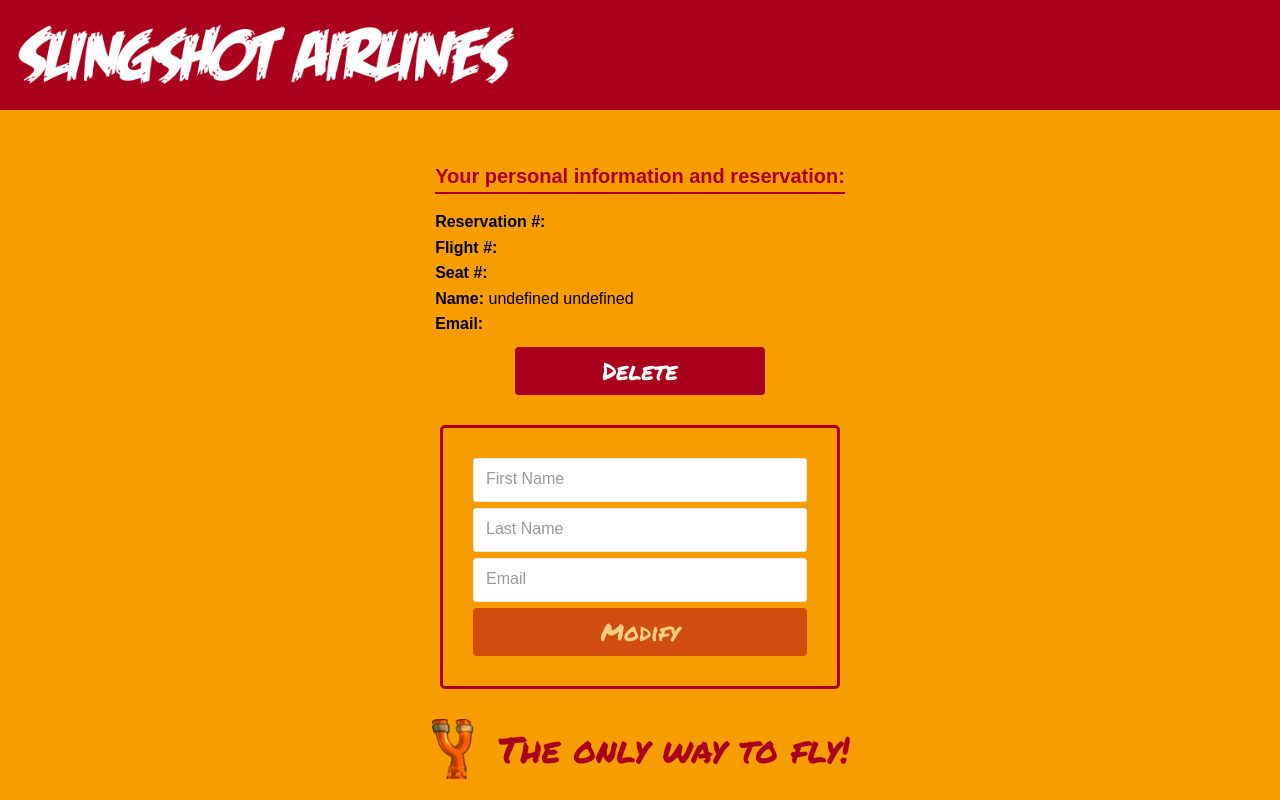
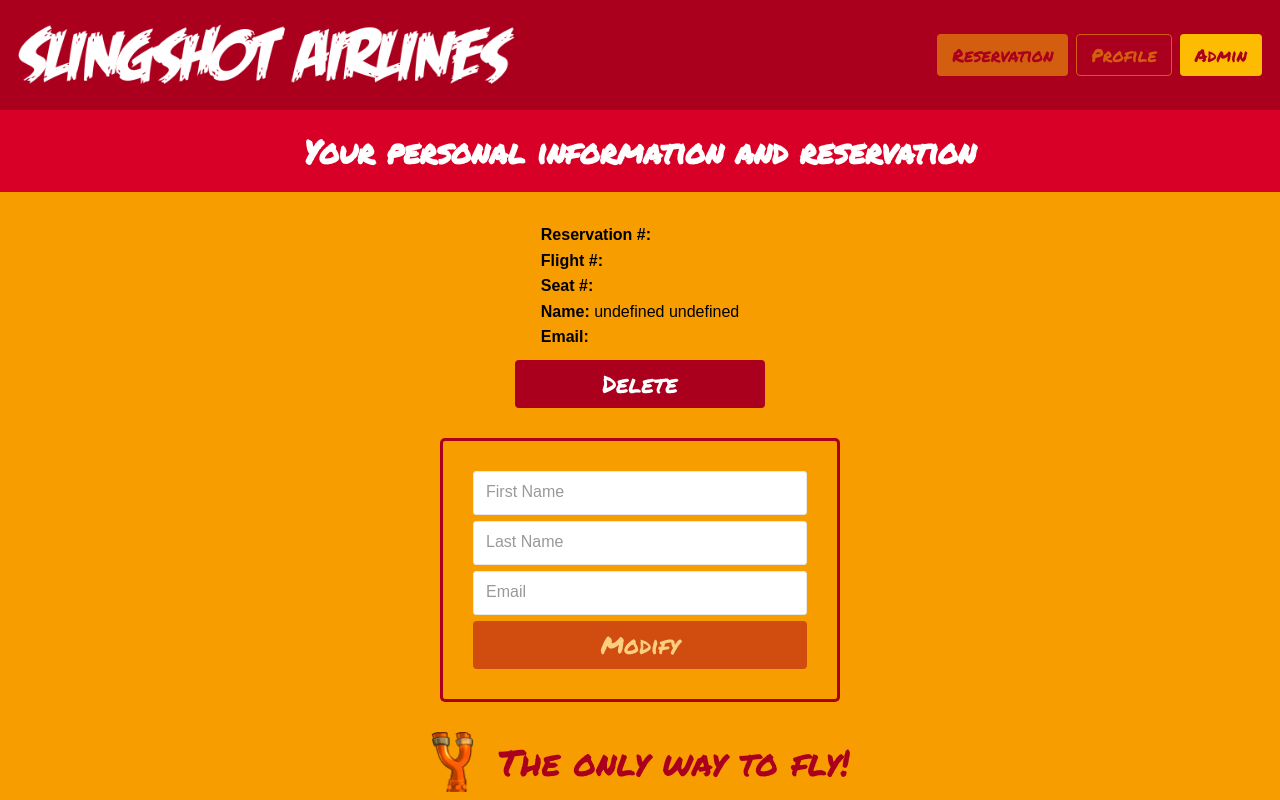
Before and after one commit to cb-nw-4/project-m4-slingair, a React (Create React App) app in the folder frontend/: page /profile in a window 1280 px wide. Built offline with nearby package versions, Linux system fonts and the light colour scheme; a web font is replaced by a local one.

Commit message:
multiple style changes

```diff
--- a/frontend/src/components/Admin.js
+++ b/frontend/src/components/Admin.js
@@ -5,6 +5,9 @@ import styled from 'styled-components';
 
 const Admin = ()=>{
     const [reservations, setReservations] = useState([]);
+    const [singleReservation, setSingleReservation] = useState({});
+    const [errorMessage, setErrorMessage] = useState("");
+
 
     useEffect(() => {
         fetch('/reservations')
@@ -21,17 +24,39 @@ const Admin = ()=>{
 
       }, []);
 
+      const handleReservation = (ev)=>{
+        fetch(`/reservation/${ev.target.value}`)
+        .then((res) => res.json())
+        .then((json) => {
+          const { status, data, message } = json;
+          if (status === 200) {
+             setErrorMessage("");
+             setSingleReservation(data);
+          }
+          else {
+              setErrorMessage(message);
+              setSingleReservation({});
+          }
+        });
+
+      }
+
     return (
         <Wrapper>
             <h1>All reservations</h1>
-            {reservations.map((reservation)=>{
-                return(
-                    <ReservationContainer key={reservation.id}>
-                        <ReservationInfo  reservation={reservation} />
-                    </ReservationContainer>
-                );
-            })}
-
+            <Select  defaultValue= "" id='reservation' onChange={(ev)=>handleReservation(ev)}>
+            <option value=""  disabled hidden>Select a reservation id </option>
+            {reservations.map((reservation)=>( <option key={reservation.id} value={reservation.id}>{reservation.id} </option>))}
+            </Select>
+            {Object.keys(singleReservation).length !== 0 &&
+                <ReservationContainer>
+                <ReservationInfo  reservation={singleReservation} />
+            </ReservationContainer>
+            }
+           { errorMessage !== "" &&
+            <ReservationContainer>
+                <Error>{`Error: ${errorMessage}`} </Error>
+            </ReservationContainer>}
         </Wrapper>
     );
 
@@ -43,16 +68,30 @@ flex-direction: column;
 align-items: center;
 height: 100vh;
 line-height: 1.6;
-padding: 20px;
 
 h1 {
     margin-bottom: 15px;
+    background-color: ${themeVars.cadmiumRed};
+    width: 100%;
+    padding: 15px;
 }
 `;
 
+const Error = styled.p`
+  font-size: 20px;
+  font-weight: bold;
+  color: ${themeVars.alabamaCrimson};
+  margin-bottom: 15px;
+`;
+const Select = styled.select`
+  height: 35px;
+  width: 300px;
+  border-radius: 5px;
+  margin-bottom: 30px;
+`;
+
 const ReservationContainer = styled.div`
-    margin: 10px;
-    border-bottom: solid 2px ${themeVars.alabamaCrimson};
+    margin: 40px;
 `;
 
 export default Admin;
--- a/frontend/src/components/Header.js
+++ b/frontend/src/components/Header.js
@@ -5,21 +5,26 @@ import { NavLink } from "react-router-dom";
 import { themeVars } from "./GlobalStyles";
 import slingairLogo from "../assets/logo_text.png";
 
-const Header = ({ userReservation }) => (
+const Header = ({ userReservation }) => {
+
+  const isDisabled = Object.keys(userReservation).length === 0? "disabled" : "";
+  return (
   <Wrapper>
-    <Logo>
-      <h1>Sling Airlines</h1>
-    </Logo>
+    <NavLink to="/">
+      <Logo>
+        <h1>Sling Airlines</h1>
+      </Logo>
+    </NavLink>
     <Nav>
-      {Object.keys(userReservation).length !== 0 &&
       <>
-        <StyledNavLink to="/view-reservation">Reservation</StyledNavLink>
-        <StyledNavLink to="/profile">Profile</StyledNavLink>
-        <StyledNavLink to="/admin">Admin</StyledNavLink>
-      </>}
+        <StyledNavLink activeClassName='active' className={isDisabled} exact to="/view-reservation">Reservation</StyledNavLink>
+        <StyledNavLink activeClassName='active' className={isDisabled} exact to="/profile">Profile</StyledNavLink>
+        <StyledNavLink activeClassName='active' exact to="/admin">Admin</StyledNavLink>
+      </>
     </Nav>
   </Wrapper>
-);
+  );
+};
 
 const Wrapper = styled.header`
   display: flex;
@@ -60,12 +65,18 @@ const StyledNavLink = styled(NavLink)`
   text-decoration: none;
   transition: all ease 400ms;
 
-  &:disabled {
-    cursor: not-allowed;
+  &.disabled {
+    pointer-events: none;
     opacity: 0.5;
   }
 
-  &:hover {
+  &:hover:not(.disabled) {
+    background: ${themeVars.alabamaCrimson};
+    color: ${themeVars.selectiveYellow};
+    border-color: ${themeVars.selectiveYellow};
+  }
+
+  &.active {
     background: ${themeVars.alabamaCrimson};
     color: ${themeVars.selectiveYellow};
     border-color: ${themeVars.selectiveYellow};
--- a/frontend/src/components/Profile.js
+++ b/frontend/src/components/Profile.js
@@ -89,8 +89,8 @@ const Profile = ({userReservation, updateUserReservation, deleteUserReservation}
 
     return(
         <Wrapper>
+           <Title>Your personal information and reservation</Title>
             <ReservationContainer>
-                <Title>Your personal information and reservation: </Title>
                 <ReservationInfo reservation={userReservation} />
             </ReservationContainer>
             <ButtonWrapper >
@@ -141,16 +141,14 @@ const Wrapper = styled.div`
   justify-content: center;
 `;
 
-const Title = styled.p`
-  font-size: 20px;
-  font-weight: bold;
-  color: ${themeVars.alabamaCrimson};
-  border-bottom: solid 2px ${themeVars.alabamaCrimson};
-  margin-bottom: 15px;
+const Title = styled.h1`
+    background-color: ${themeVars.cadmiumRed};
+    width: 100%;
+    padding: 25px;
 `;
 
 const ReservationContainer = styled.div`
-    margin-top: 50px;
+    margin-top: 30px;
     margin-bottom: 10px;
     line-height: 1.6;
 `;
--- a/frontend/src/components/Reservation.js
+++ b/frontend/src/components/Reservation.js
@@ -41,8 +41,8 @@ const Reservation = ()=>{
 
     return (
         <Wrapper>
+            <h1 >Find your reservation</h1>
             <FindContainer>
-                <label htmlFor="id">Find your reservation:</label>
                 <Input
                     type="text"
                     name="id"
@@ -79,6 +79,13 @@ const Wrapper = styled.div`
     align-items: center;
     height: 100vh;
     line-height: 1.6;
+
+    h1 {
+        margin-bottom: 15px;
+        background-color: ${themeVars.cadmiumRed};
+        width: 100%;
+        padding: 15px;
+    }
 `;
 
 const FindContainer = styled.div`
@@ -86,7 +93,7 @@ const FindContainer = styled.div`
 `;
 
 const ReservationContainer = styled.div`
-    margin-top: 50px;
+    margin-top: 20px;
 `;
 
 const Input = styled.input`
--- a/frontend/src/components/SeatSelect/FlightSelect.js
+++ b/frontend/src/components/SeatSelect/FlightSelect.js
@@ -19,7 +19,7 @@ const FlightSelect = ({ handleFlightSelect }) => {
       <label htmlFor="flight">Flight Number :</label>
       <Select  defaultValue= "" id='flight' onChange={(ev)=>handleFlightSelect(ev)}>
       <option value=""  disabled hidden>Select a flight </option>
-      {flights.map((flightNum)=>( <option key='flightNum' value={flightNum}>{flightNum} </option>))}
+      {flights.map((flightNum)=>( <option key={flightNum} value={flightNum}>{flightNum} </option>))}
       </Select>
     </Wrapper>
   );
```
Also changed, not shown: 1 other file (tests, documents, lock files or other folders).
